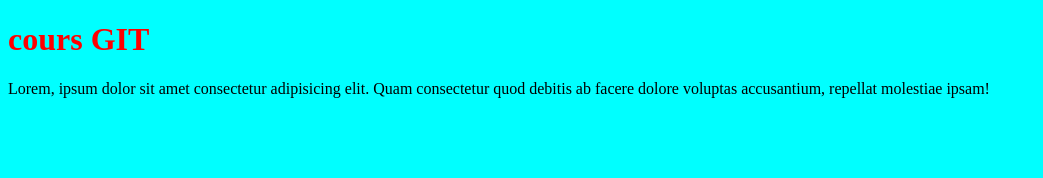
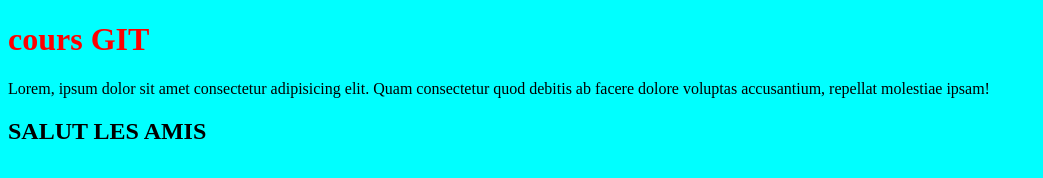
Before and after one commit to eelDigit/dwwm30_git2, a plain HTML site: page index.html in a window 1280 px wide. Shown: the whole page, without its empty margins (0-1043 px from the left). Drawn offline with Linux system fonts and the light colour scheme.

Commit message:
ajout h2

```diff
--- a/index.html
+++ b/index.html
@@ -12,6 +12,6 @@
 
     <h1>cours GIT</h1>
     <p>Lorem, ipsum dolor sit amet consectetur adipisicing elit. Quam consectetur quod debitis ab facere dolore voluptas accusantium, repellat molestiae ipsam!</p>
-
+    <h2>SALUT LES AMIS</h2>
 </body>
 </html>
```
